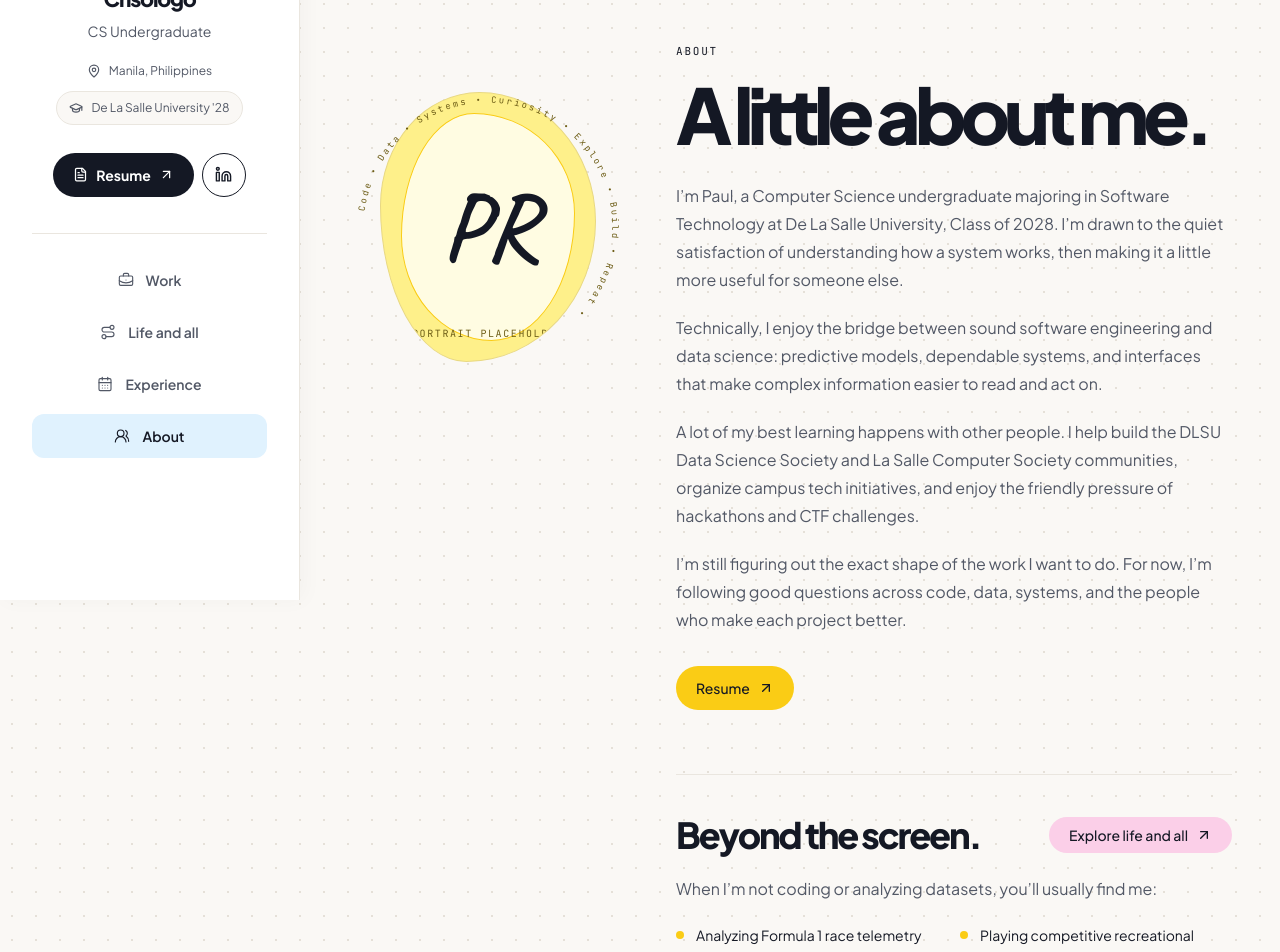
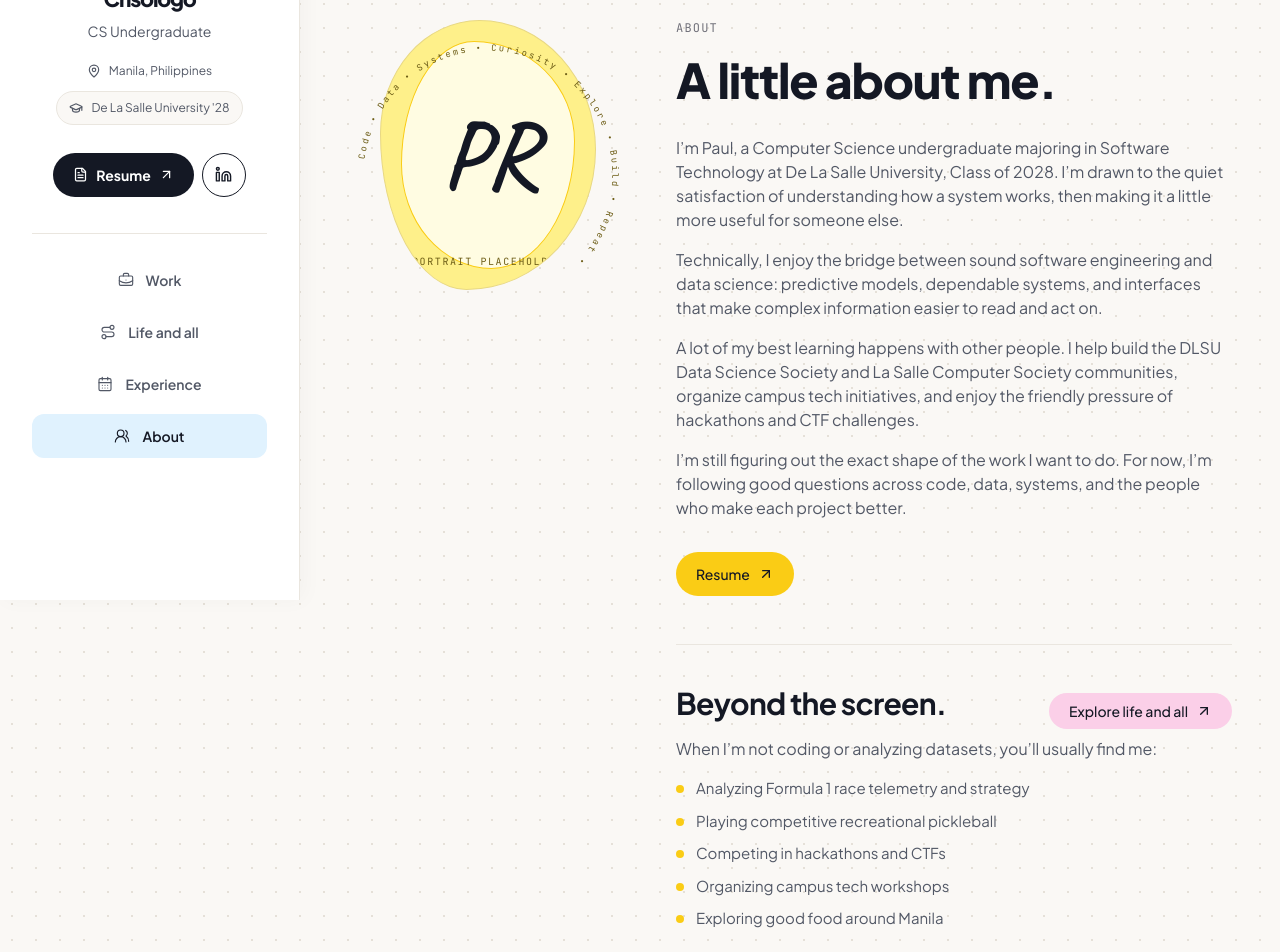
Before and after one commit to isthatpaul/Portfolio, a Next.js app: page /about in a window 1280 px wide. Shown: the part 200-1152 px from the top of the page. Built offline with nearby package versions, Linux system fonts and the light colour scheme.

Commit message:
polish(about): align container width and refine editorial typography rhythm

```diff
--- a/src/components/sections/About.tsx
+++ b/src/components/sections/About.tsx
@@ -7,7 +7,7 @@ export function About() {
   return (
     <section aria-labelledby="about-title" className="py-16 sm:py-20 lg:py-24" id="about">
       <div className="grid grid-cols-1 items-start gap-12 lg:grid-cols-[280px_1fr] lg:gap-12">
-        <div className="relative mx-auto w-full max-w-[280px] px-8 py-10 lg:mx-0 lg:mt-8">
+        <div className="relative mx-auto w-full max-w-[280px] px-8 pb-10 pt-0 lg:mx-0">
           <div className="relative aspect-[4/5] overflow-hidden rounded-[46%_54%_60%_40%/42%_48%_52%_58%] border border-[#E8D883] bg-[#FEF08A]">
             <div className="absolute inset-5 flex items-center justify-center rounded-[42%_58%_48%_52%/54%_44%_56%_46%] border border-[#FACC15] bg-[#FFFCE2]">
               <span className="font-script text-8xl font-semibold tracking-tight text-ink">{portfolioData.profile.monogram}</span>
@@ -24,13 +24,13 @@ export function About() {
           </svg>
         </div>
 
-        <div className="lg:pt-6">
-          <p className="eyebrow">{about.eyebrow}</p>
-          <h1 className="mt-5 max-w-[690px] font-display text-[clamp(3rem,6vw,6.2rem)] font-extrabold leading-[.92] tracking-[-0.08em] text-ink" id="about-title">
+        <div>
+          <p className="font-mono text-xs uppercase tracking-widest text-[#71717A]">{about.eyebrow}</p>
+          <h1 className="mt-5 max-w-[690px] font-display text-4xl font-extrabold leading-[1.1] tracking-tight text-[#141824] sm:text-5xl" id="about-title">
             {about.headline}
           </h1>
 
-          <div className="mt-8 max-w-[700px] space-y-5 text-base leading-7 text-muted">
+          <div className="mt-8 max-w-2xl space-y-4 text-[15.5px] leading-relaxed text-[#525866] sm:text-base">
             {about.paragraphs.map((paragraph) => <p key={paragraph}>{paragraph}</p>)}
           </div>
 
@@ -39,16 +39,16 @@ export function About() {
             <ArrowUpRight aria-hidden="true" size={16} />
           </a>
 
-          <div className="mt-16 border-t border-line pt-10">
+          <div className="mt-12 border-t border-line pt-10">
             <div className="flex flex-col items-start justify-between gap-4 sm:flex-row sm:items-center">
-              <h2 className="font-display text-3xl font-extrabold tracking-[-0.06em] text-ink sm:text-4xl">{about.beyondScreen.title}</h2>
+              <h2 className="mb-4 font-display text-2xl font-bold tracking-tight text-[#141824] sm:text-3xl">{about.beyondScreen.title}</h2>
               <a className="inline-flex items-center gap-2 rounded-full bg-[#FBCFE8] px-5 py-2 text-sm font-medium text-ink transition-transform duration-200 hover:-translate-y-0.5" href="/life">
                 {about.beyondScreen.ctaLabel}
                 <ArrowUpRight aria-hidden="true" size={16} />
               </a>
             </div>
-            <p className="mt-5 text-base leading-7 text-muted">{about.beyondScreen.intro}</p>
-            <ul className="mt-5 grid gap-3 text-sm leading-6 text-ink sm:grid-cols-2">
+            <p className="mb-4 text-[15.5px] leading-relaxed text-[#525866] sm:text-base">{about.beyondScreen.intro}</p>
+            <ul className="space-y-2.5 text-[15px] text-[#525866]">
               {about.beyondScreen.interests.map((interest) => (
                 <li className="flex items-start gap-3" key={interest}>
                   <span aria-hidden="true" className="mt-2 h-2 w-2 shrink-0 rounded-full bg-[#FACC15]" />
```
